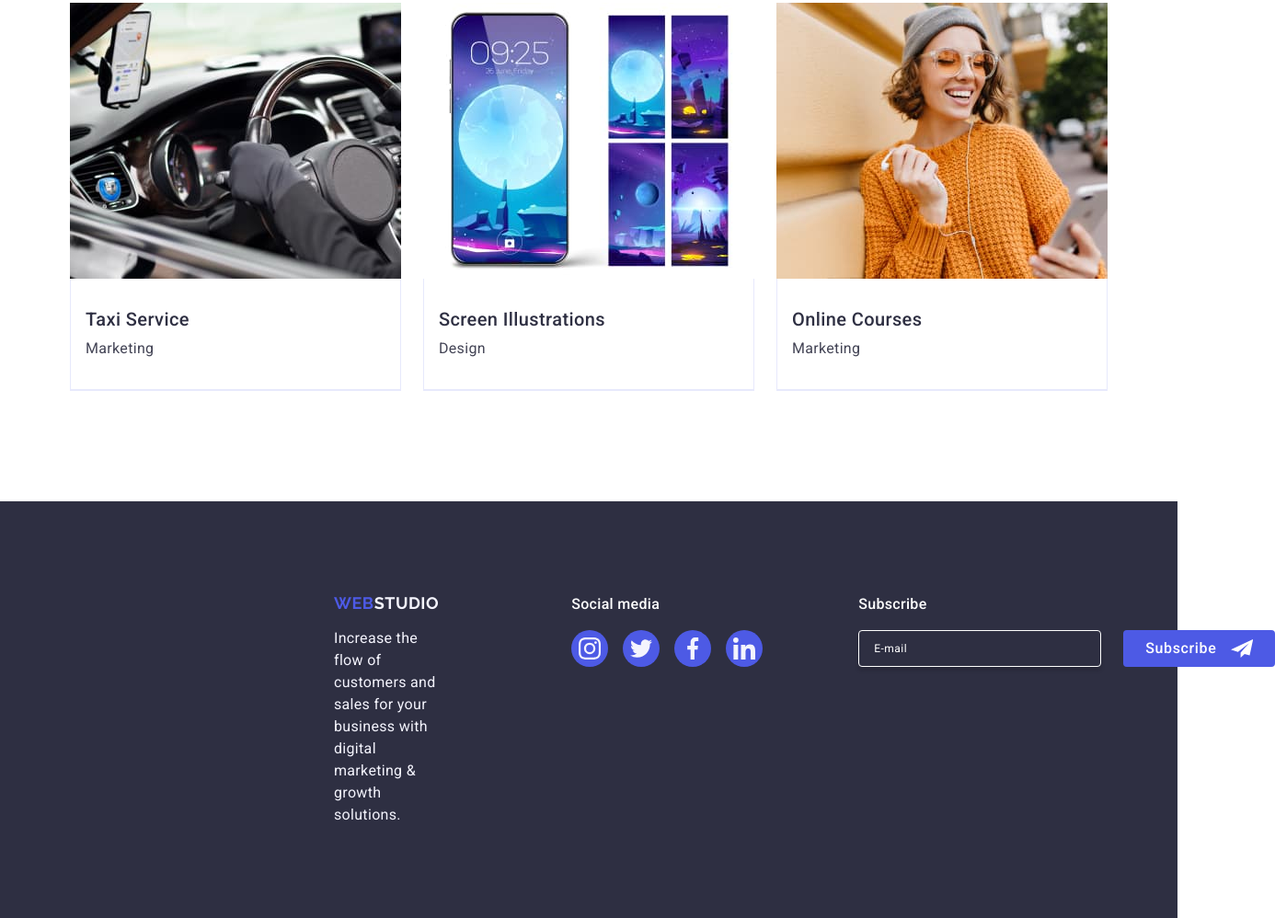
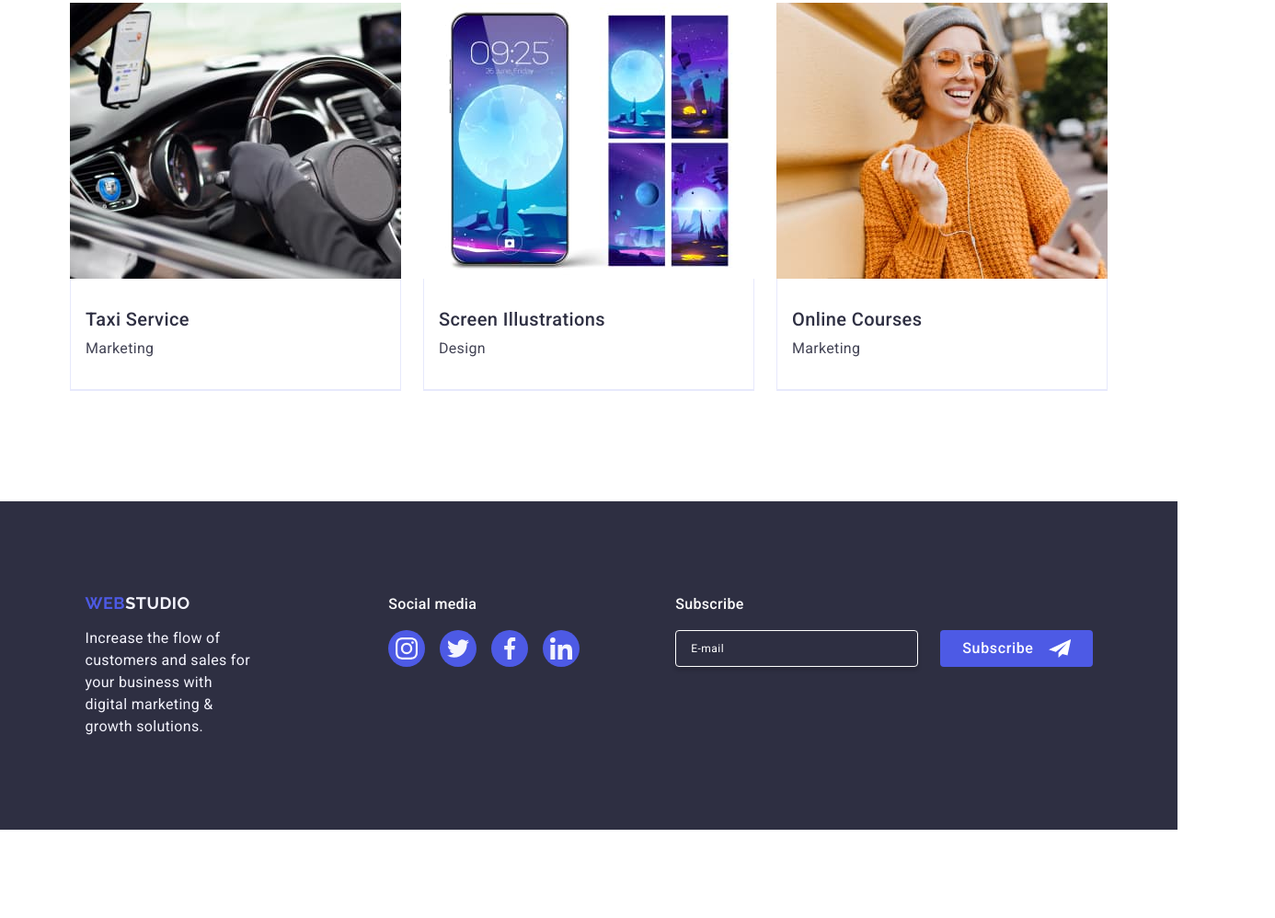
Before and after one commit to JeinKh/goit-murkup-hw-06, a plain HTML site: page index.html in a window 1280 px wide. Shown: the part 2641-3639 px from the top of the page at 92% size, 1386 px wide, since content can reach past the window. After the commit the page ends 3543 px from the top, so only its background shows below. Drawn offline with nearby package versions, Linux system fonts and the light colour scheme.

Commit message:
Update style.css

```diff
--- a/css/style.css
+++ b/css/style.css
@@ -569,9 +569,9 @@ img{
     /* align-items: baseline; */
 }
 
-.first-part{
-    /* margin-right: 120px; */
-}
+/* .first-part{
+    margin-right: 120px;
+} */
 
 .second-part{
     display: flex;
@@ -646,9 +646,9 @@ img{
     fill: #f4f4fd;
 }
 
-.foot-form-wrap{
-    /* margin-left: 80px; */
-}
+/* .foot-form-wrap{
+    margin-left: 80px;
+} */
 
 .foot-email-title{
     font-weight: 500;
@@ -1158,6 +1158,7 @@ img{
 
 .footer-container{
     flex-wrap: nowrap;
+    width: 1125px;
 }
 
 .foot-form{
```
